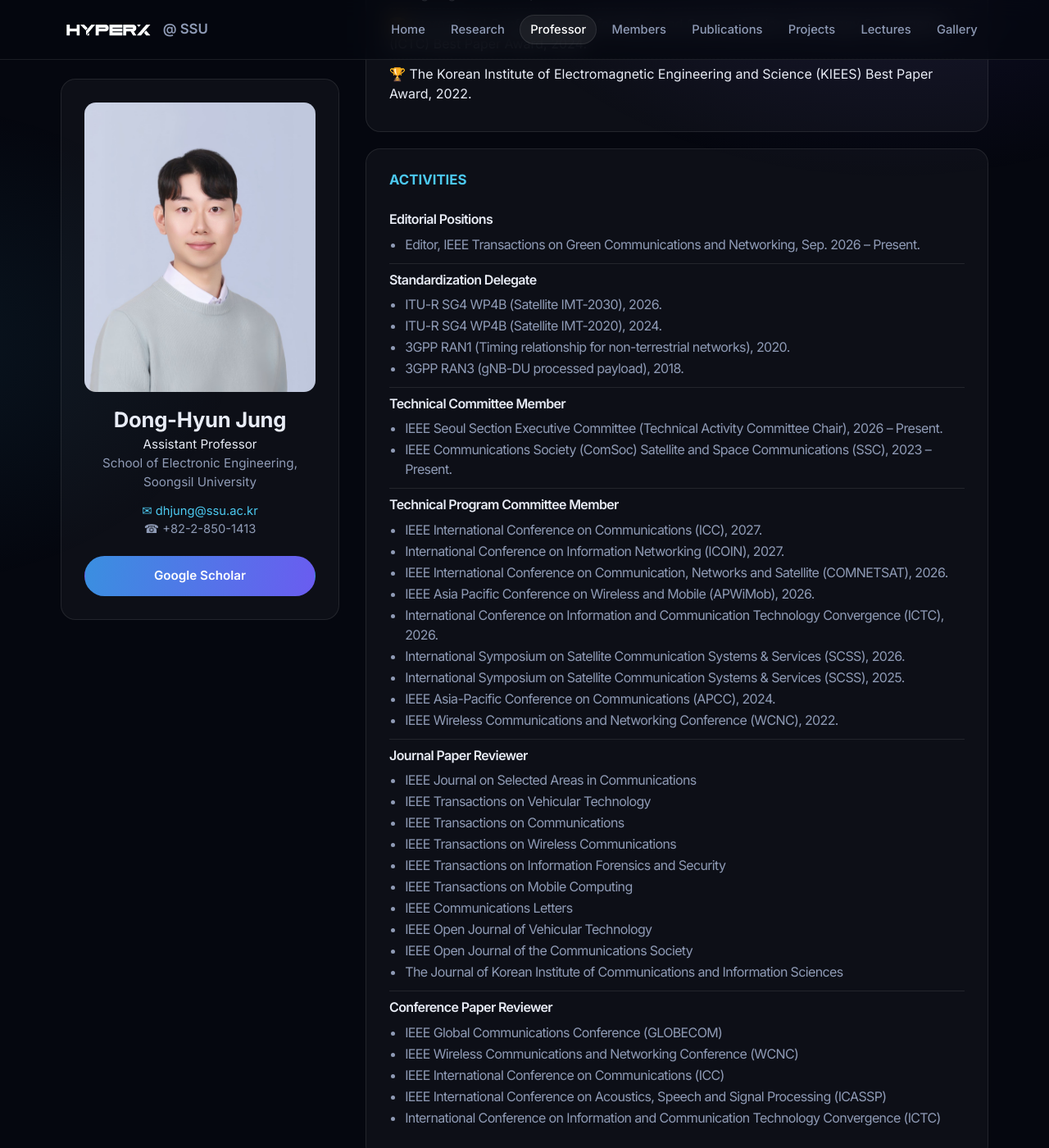
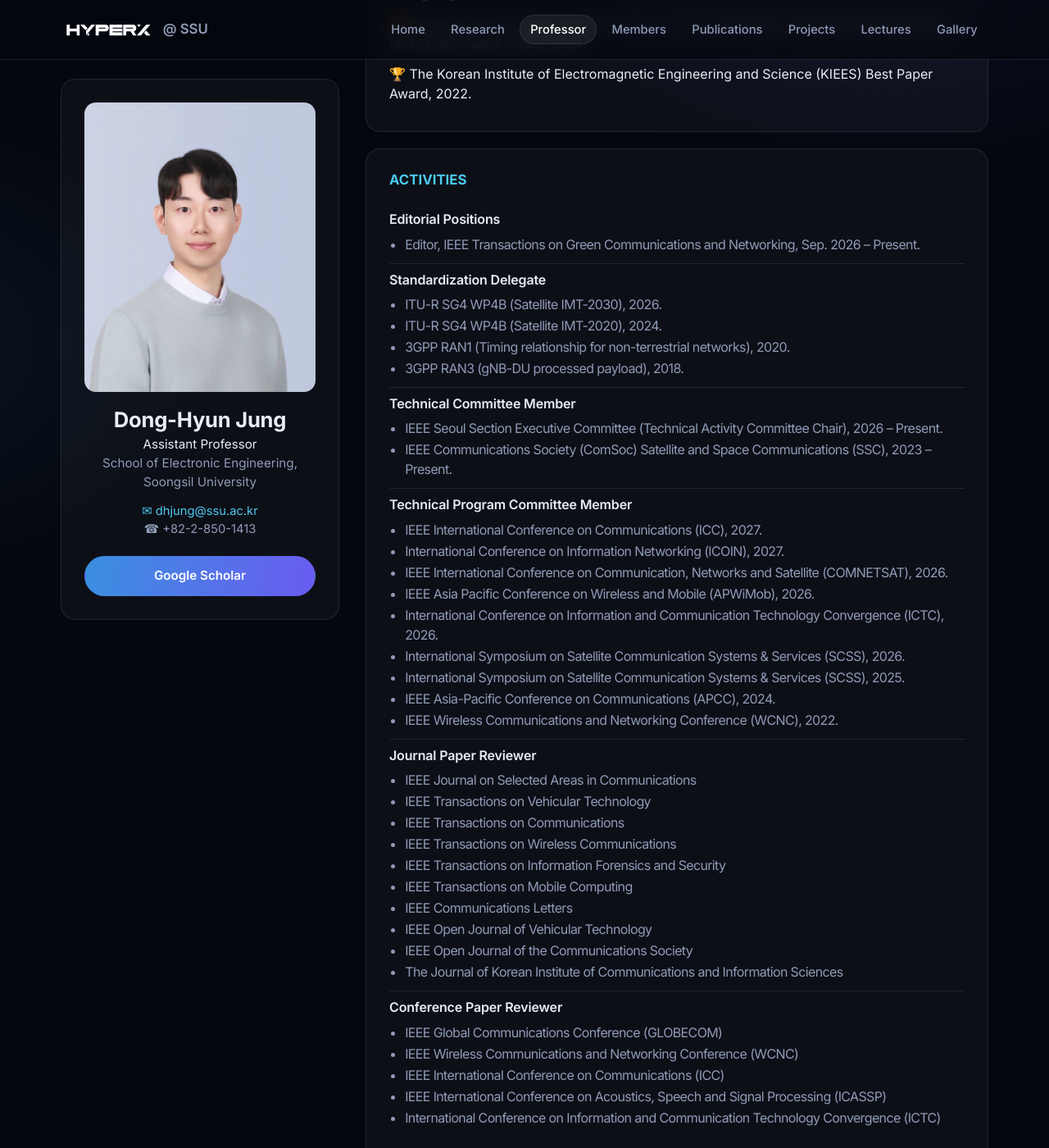
Before and after one commit to hyperx-web/hyperx, a Jekyll site: the page built from professor.html, in a window 1280 px wide and 1400 px high, scrolled down 1150 px. Shown: the whole window at 82% size. Built offline with Jekyll 4.4.1, drawn with Linux system fonts in a browser that asks for light colours; some web fonts are replaced.

Commit message:
Professor activities: keep group headings at normal spacing
Co-Authored-By: Claude Opus 5.5 <noreply@anthropic.com>

```diff
--- a/assets/css/style.css
+++ b/assets/css/style.css
@@ -418,4 +418,4 @@ mark { background: rgba(76,201,240,.3); color: #fff; border-radius: 3px; }
 .member-pubs li .pub-venue { font-size: .82rem; color: var(--muted); font-style: italic; }
 .member-pubs .pub-venue .venue-name { color: inherit; }
 .news-item p strong { color: #fff; font-weight: 700; }
-.acc ul, .acc-group h4 { letter-spacing: -0.04em; }
+.acc ul { letter-spacing: -0.04em; }
```
